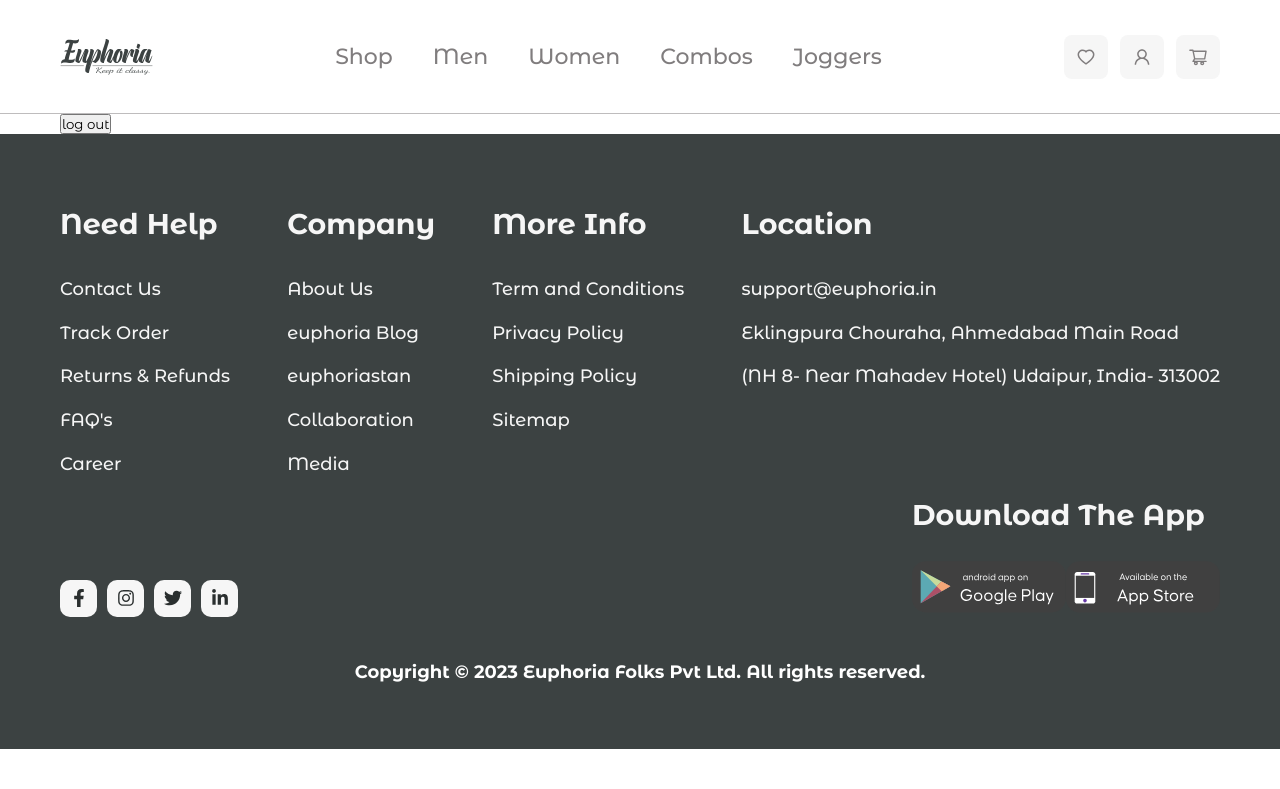
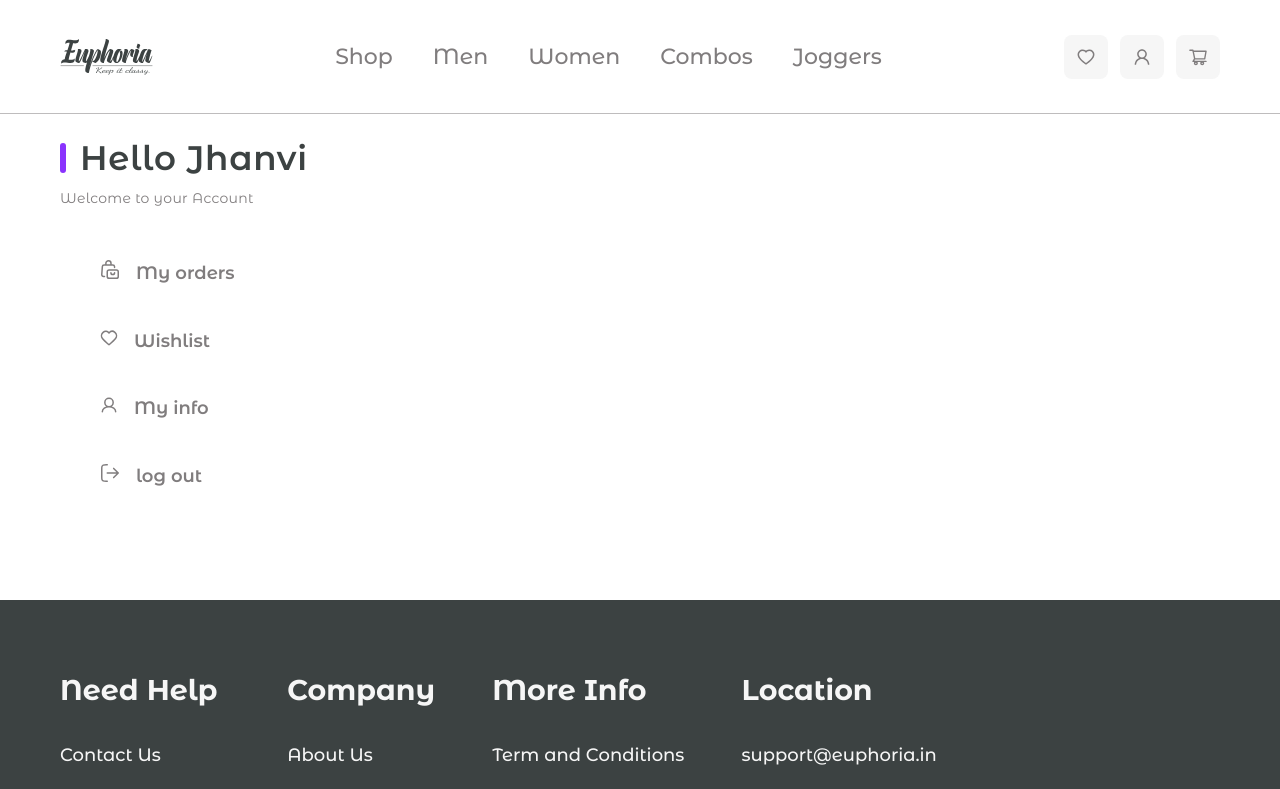
Before and after one commit to Phantather/euphoria, a React (Create React App) app: page /profile in a window 1280 px wide. Shown: the top 789 px of the page. Built offline with nearby package versions, Linux system fonts and the light colour scheme.

Commit message:
add: profile aside

```diff
--- a/src/pages/Profile/Profile.jsx
+++ b/src/pages/Profile/Profile.jsx
@@ -9,17 +9,64 @@
     const dispatch = useDispatch()
 
     return (
-        <section>
-            <div className="container">
-                <button onClick={() => {
-                    navigate('/')
-                    dispatch(logOut())
-                    localStorage.removeItem("user")
-                }}>
-                    log out
-                </button>
+        <div className="container">
+            <div className="profile">
+                <aside className="container__aside">
+                    <h2 className="title">
+                        Hello Jhanvi
+                    </h2>
+                    <p className="profile__welcome">
+                        Welcome to your Account
+                    </p>
+                    <ul className="profile__list">
+                        <li className="profile__list-item">
+                            <span>
+<svg width="22" height="22" viewBox="0 0 22 22" fill="none" xmlns="http://www.w3.org/2000/svg">
+<path d="M15.5833 8.39473L15.5138 7.45768C15.4501 6.59928 14.7083 5.93421 13.8146 5.93421H11.9937M5.5 17.4167H4.45365C3.465 17.4167 2.68398 16.609 2.75442 15.6594L3.36283 7.45769C3.42651 6.59928 4.16831 5.93421 5.06207 5.93421H6.88298M6.88298 5.93421V4.29385C6.88298 2.93494 8.02705 1.83333 9.43833 1.83333C10.8496 1.83333 11.9937 2.93494 11.9937 4.29385V5.93421M6.88298 5.93421H11.9937M15.5833 13.75C15.5833 14.7625 14.7625 15.5833 13.75 15.5833C12.7375 15.5833 11.9167 14.7625 11.9167 13.75M10.0833 19.25H17.4167C18.4292 19.25 19.25 18.4292 19.25 17.4167V12.8333C19.25 11.8208 18.4292 11 17.4167 11H10.0833C9.07081 11 8.25 11.8208 8.25 12.8333V17.4167C8.25 18.4292 9.07081 19.25 10.0833 19.25Z" stroke="#807D7E" stroke-width="1.5" stroke-linecap="round"/>
+</svg>
+
+
+                            </span>
+                            My orders
+                        </li>
+                        <li className="profile__list-item">
+                            <span>
+    <svg width="20" height="20" viewBox="0 0 20 20" fill="none" xmlns="http://www.w3.org/2000/svg">
+<path fill-rule="evenodd" clip-rule="evenodd" d="M9.99486 4.93012C8.49535 3.18261 5.99481 2.71253 4.11602 4.31273C2.23723 5.91293 1.97273 8.58839 3.44815 10.4809C4.67486 12.0545 8.38733 15.3732 9.60407 16.4473C9.7402 16.5675 9.80827 16.6276 9.88766 16.6512C9.95695 16.6718 10.0328 16.6718 10.1021 16.6512C10.1815 16.6276 10.2495 16.5675 10.3857 16.4473C11.6024 15.3732 15.3149 12.0545 16.5416 10.4809C18.017 8.58839 17.7848 5.8961 15.8737 4.31273C13.9626 2.72936 11.4944 3.18261 9.99486 4.93012Z" stroke="#807D7E" stroke-width="1.5" stroke-linecap="round" stroke-linejoin="round"/>
+</svg>
+
+                            </span>
+                            Wishlist
+                        </li>
+                        <li className="profile__list-item">
+                            <span>
+                                <svg width="20" height="20" viewBox="0 0 20 20" fill="none" xmlns="http://www.w3.org/2000/svg">
+<path d="M10.0002 11.6667C12.3013 11.6667 14.1668 9.80119 14.1668 7.5C14.1668 5.19882 12.3013 3.33334 10.0002 3.33334C7.69898 3.33334 5.8335 5.19882 5.8335 7.5C5.8335 9.80119 7.69898 11.6667 10.0002 11.6667ZM10.0002 11.6667C6.31826 11.6667 3.3335 13.9052 3.3335 16.6667M10.0002 11.6667C13.6821 11.6667 16.6668 13.9052 16.6668 16.6667" stroke="#807D7E" stroke-width="1.5" stroke-linecap="round"/>
+</svg>
+
+                            </span>
+                            My info
+                        </li>
+                        <li className="profile__list-item"
+                            onClick={() => {
+                                navigate('/')
+                                dispatch(logOut())
+                                localStorage.removeItem("user")
+                            }}
+                        >
+                            <span>
+                                <svg width="22" height="22" viewBox="0 0 22 22" fill="none" xmlns="http://www.w3.org/2000/svg">
+<path d="M14.6667 15.5833L19.25 11M19.25 11L14.6667 6.41667M19.25 11H8.25M8.25 2.75H7.15C5.60986 2.75 4.83978 2.75 4.25153 3.04973C3.73408 3.31338 3.31338 3.73408 3.04973 4.25153C2.75 4.83978 2.75 5.60986 2.75 7.15V14.85C2.75 16.3901 2.75 17.1602 3.04973 17.7485C3.31338 18.2659 3.73408 18.6866 4.25153 18.9503C4.83978 19.25 5.60986 19.25 7.15 19.25H8.25" stroke="#807D7E" stroke-width="1.5" stroke-linecap="round" stroke-linejoin="round"/>
+</svg>
+
+                            </span>
+
+                                log out
+                        </li>
+                    </ul>
+                </aside>
             </div>
-        </section>
+        </div>
     );
 };
 
--- /dev/null
+++ b/src/styles/profile.scss
@@ -0,0 +1,36 @@
+.profile {
+  padding: 23px 0 100px;
+  display: flex;
+  column-gap: 50px;
+  &__aside {
+    width: calc(30% - 35px);
+  }
+  &__welcome {
+    color: #807D7E;
+    font-size: 14px;
+    font-weight: 400;
+    letter-spacing: 0.28px;
+    margin: 10px 0 41px;
+  }
+  &__list {
+    display: flex;
+    flex-direction: column;
+    row-gap: 20px;
+    &-item {
+      display: flex;
+      align-items: center;
+      column-gap: 15px;
+      color: #807D7E;
+      font-size: 18px;
+      font-weight: 600;
+      cursor: pointer;
+      padding: 11px 165px 11px 37px;
+      border-left: 2px solid transparent;;
+      &:hover, &.active {
+        background: #f6f6f6;
+        border-radius: 0 8px 8px 0;
+        border-left: 2px solid #3C4242;;
+      }
+    }
+  }
+}
--- a/src/styles/style.scss
+++ b/src/styles/style.scss
@@ -47,4 +47,5 @@
 @import "brands";
 @import "card";
 @import "limelight";
+@import "profile";
 @import "footer";
```
